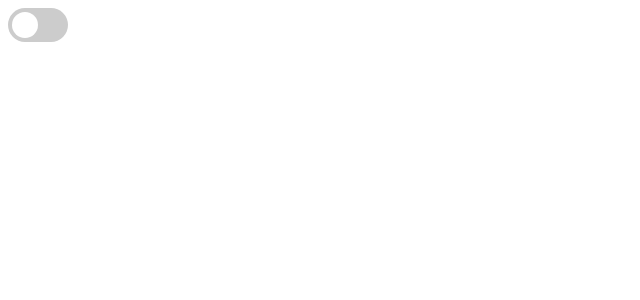
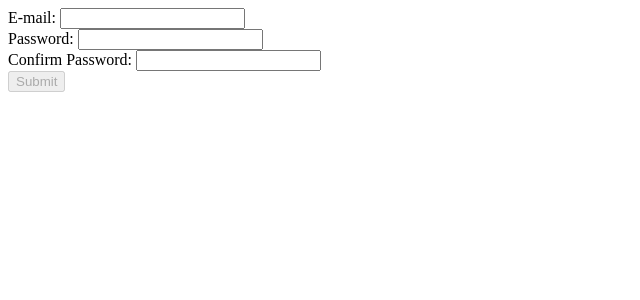
Before and after one commit to brandonfesta/e-commerce-in-React, a React (Vite) app: page / in a window 1280 px wide. Shown: the top 300 px of the page, without its empty margins (0-640 px from the left). Built offline with nearby package versions, Linux system fonts and the light colour scheme.

Commit message:
creata validazione form

```diff
--- a/src/components/UseReducer.jsx
+++ b/src/components/UseReducer.jsx
@@ -1,34 +1,95 @@
-import { useEffect, useReducer, useRef } from "react";
+import { useEffect, useReducer, useRef, useState } from "react"
 
-let initialState = {checked: false}
+const min_characters = 10
+const initialState = {
+    disableEmail: true,
+    disablePassword: true,
+    disableConfirm: true,
+}
+
+const CHECKS = {
+    email: "check-email",
+    password: "check-password",
+    confirmPassword: "check-confirmpassword",
+}
 
 function reducer(state, action){
     switch(action.type){
-        case "check":
-            return {
-                ...state,
-                checked: !state.checked
+        case CHECKS.email: {
+            let re = /^[^\s@]+@[^\s@]+\.[^\s@]+$/;
+            let validated = re.test(action.emailValue)
+            if(validated){
+                console.log("conf1")
+                return {
+                    ...state,
+                    disableEmail: false
+                }
+            } else{
+                return {
+                    ...state,
+                    disableEmail: true
+                }
             }
+        }
+        case CHECKS.password: {
+            if(action.passwordValue.length >= min_characters){
+                console.log("conf2")
+                return {
+                    ...state,
+                    disablePassword: false
+                }
+            } else {
+                return {
+                    ...state,
+                    disablePassword: true
+                }
+            }
+        }
+        case CHECKS.confirmPassword: {
+            if(action.confirmValue === action.passwordRef){
+                console.log("conf3")
+                return {
+                    ...state,
+                    disableConfirm: false
+                }
+            } else {
+                return {
+                    ...state,
+                    disableConfirm: true,
+                }
+            }
+        }
         default:
             throw new Error(action.type)
     }
 }
-
 export default function UseReducer(){
-
-    const [state, dispatch] = useReducer(reducer, JSON.parse(localStorage.getItem("checkToggle")) || initialState)
+    const passwordRef = useRef()
+    const [state, dispatch] = useReducer(reducer, initialState)
+    const [disable, setDisable] = useState(true)
 
     useEffect(() => {
-        localStorage.setItem("checkToggle", JSON.stringify(state))
+        if(!state.disableEmail && !state.disablePassword && !state.disableConfirm){
+            setDisable(false)
+        } else {
+            setDisable(true)
+        }
     }, [state])
-
 
     return (
         <div>
-            <label className="switch">
-                <input type="checkbox" onChange={() => dispatch({type: "check"})} checked={state.checked}/>
-                <span className="slider round"></span>
-            </label>
+            <form action="" method="post">
+                <label htmlFor="email">E-mail: </label>
+                <input type="email" name="email" onChange={(event) => dispatch({type: CHECKS.email, emailValue: event.target.value})}/>
+                <br />
+                <label htmlFor="password">Password: </label>
+                <input type="password" name="password" ref={passwordRef} onChange={(event) => dispatch({type: CHECKS.password, passwordValue: event.target.value})}/>
+                <br />
+                <label htmlFor="passwordConfirm">Confirm Password: </label>
+                <input type="password" name="passwordConfirm"  onChange={(event) => dispatch({type: CHECKS.confirmPassword, confirmValue: event.target.value, passwordRef: passwordRef.current.value})}/>
+                <br />
+                <input type="submit" name="submit" disabled={disable}/>
+            </form>
         </div>
     )
 }
```
